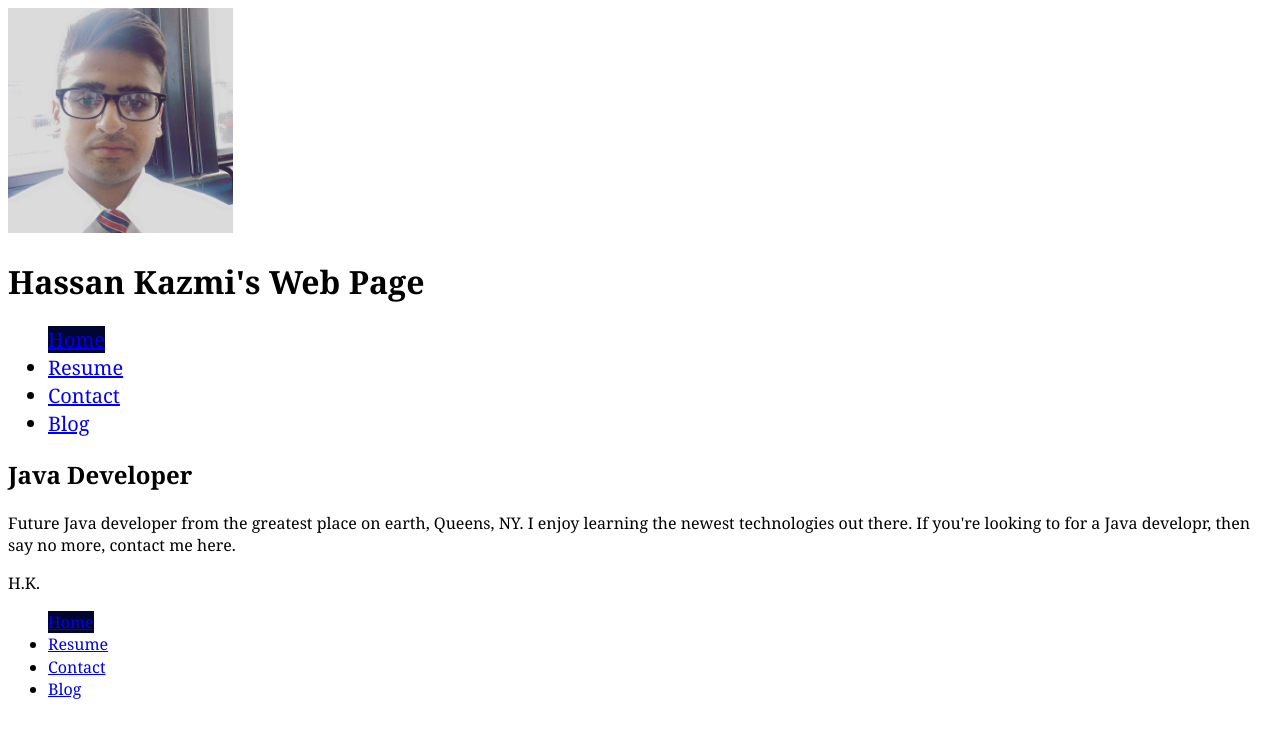
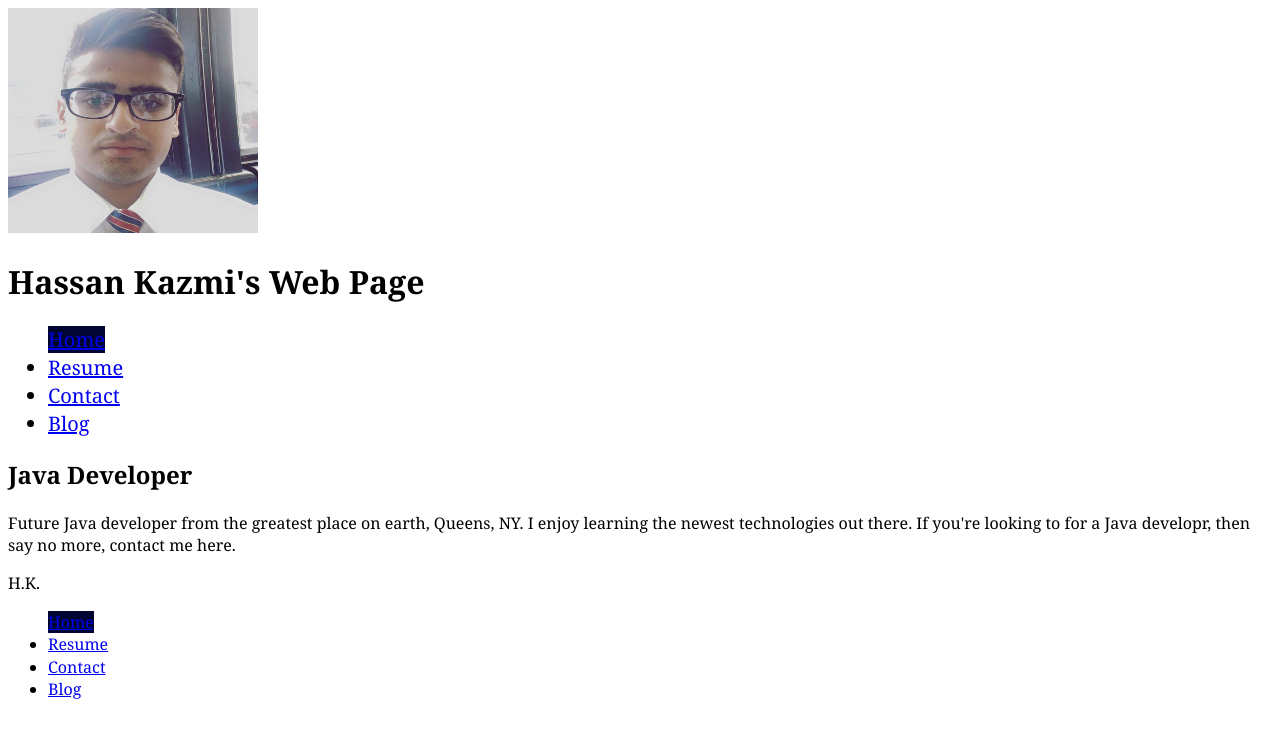
Before and after one commit to Hassankazmi23/H.K._WebPage, a Jekyll site: the page built from index.html, in a window 1280 px wide. Shown: the top 738 px of the page. Built offline with Jekyll 4.4.1, drawn with Linux system fonts in a browser that asks for light colours.

Commit message:
width adjustment

```diff
--- a/css/common.css
+++ b/css/common.css
@@ -17,7 +17,7 @@ html {
 }
 
 .hassan {
-	width: 225px;
+	width: 250px;
 	height: 225px;
 
 }
```
